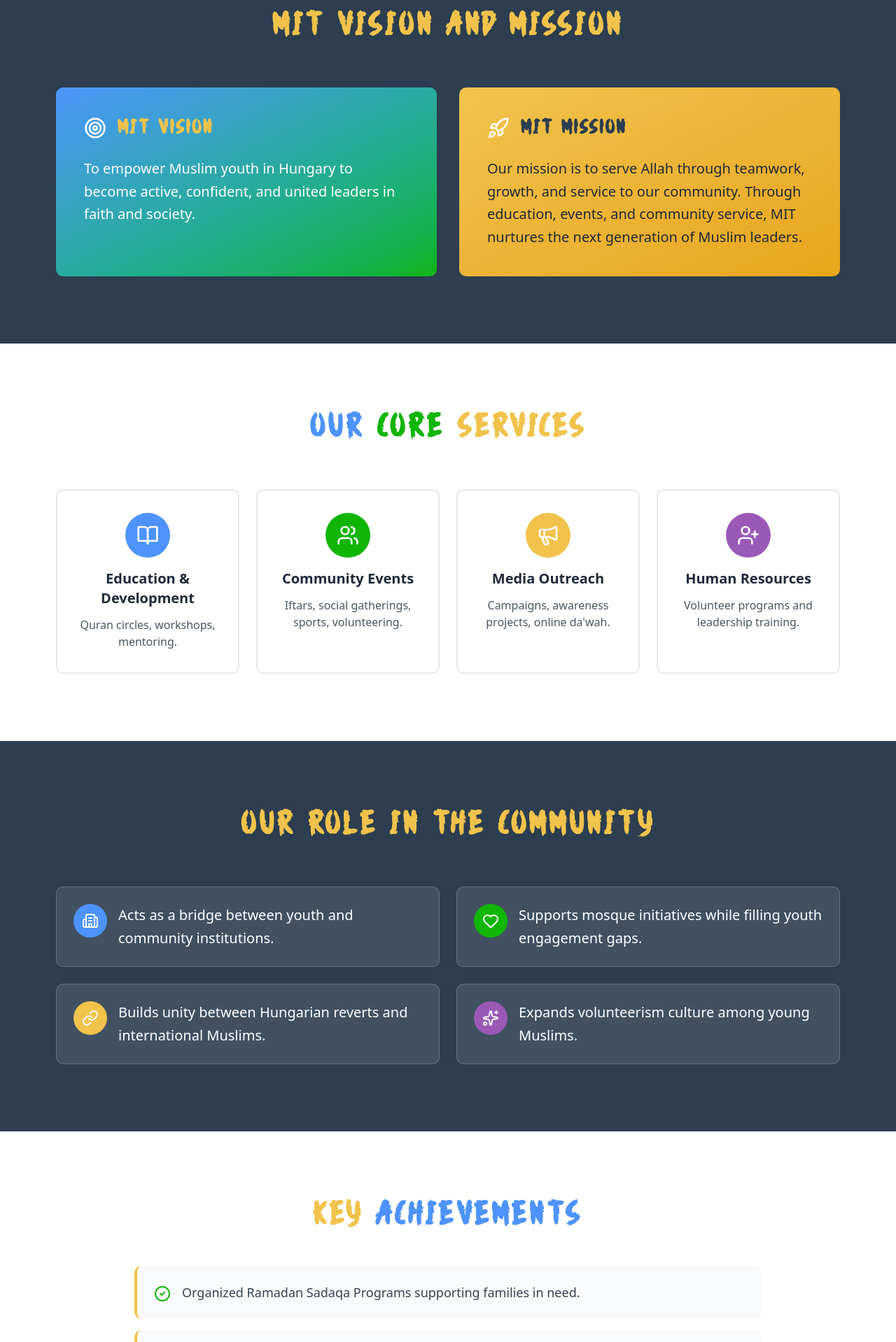
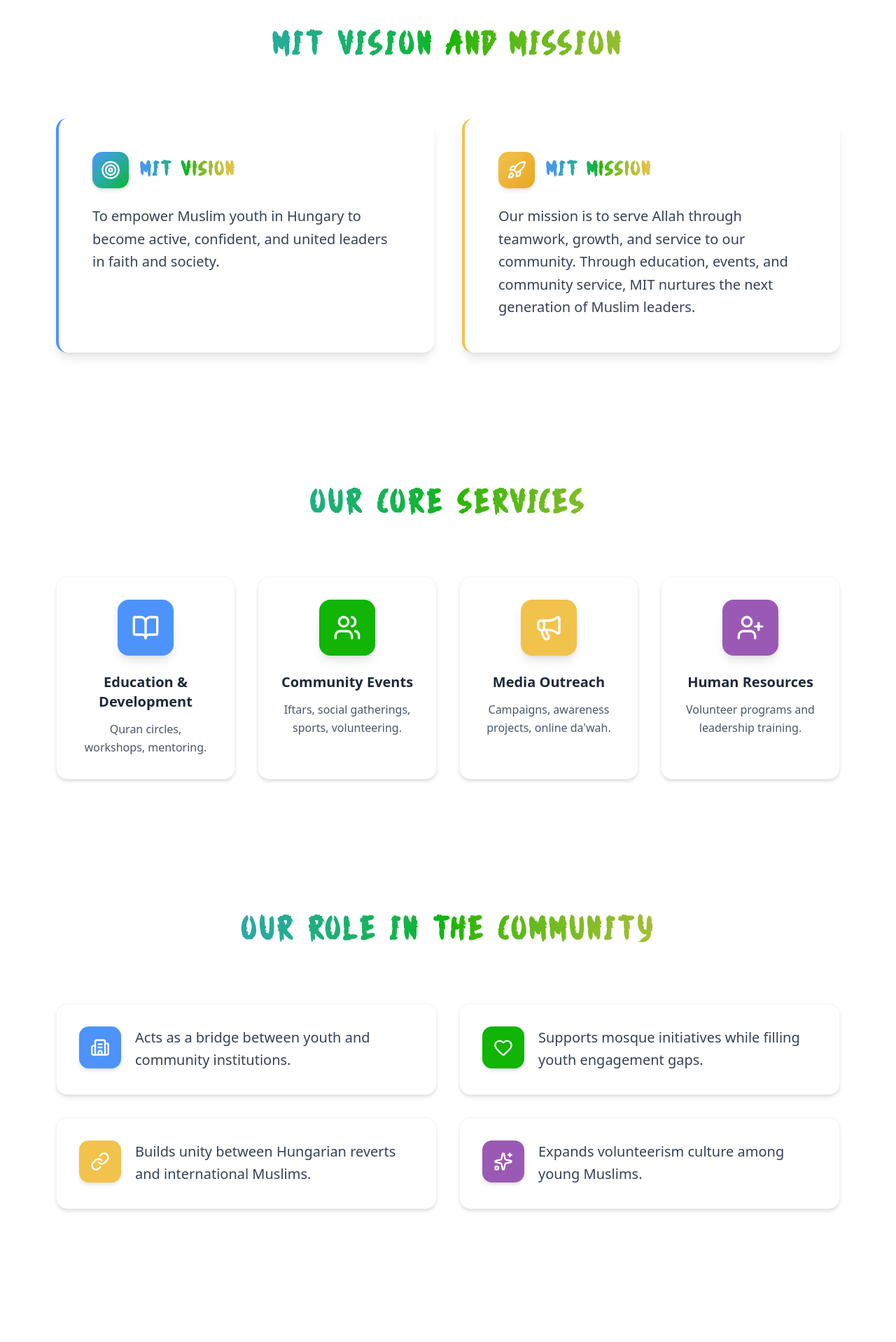
Before and after one commit to mota6em/mit, a Next.js app: page /en/about in a window 1280 px wide. Shown: the part 640-2558 px from the top of the page at 70% size. Built offline with nearby package versions, Linux system fonts and the light colour scheme.

Commit message:
feat(AboutPage): enhance AboutUs section layout and styling, update components for improved visual consistency

```diff
--- a/app/[locale]/layout.tsx
+++ b/app/[locale]/layout.tsx
@@ -3,6 +3,7 @@ import { notFound } from "next/navigation";
 import "../globals.css";
 import type { Metadata } from "next";
 import Footer from "@/components/Footer/Footer";
+import NavBar from "@/components/NavBar/NavBar";
 
 export async function generateStaticParams() {
   return [{ locale: "en" }, { locale: "hu" }];
@@ -58,6 +59,7 @@ export default async function LocaleLayout({ children, params }: any) {
     <html lang={locale}>
       <body className="flex flex-col min-h-screen">
         <I18nProvider messages={messages} locale={locale}>
+          <NavBar />
           <div className="flex-1">{children}</div>
           <Footer />
         </I18nProvider>
--- a/components/About/AboutUs.tsx
+++ b/components/About/AboutUs.tsx
@@ -4,7 +4,6 @@ import CoreServicesSection from "./CoreServicesSection";
 import CommunityRoleSection from "./CommunityRoleSection";
 import AchievementsSection from "./AchievementsSection";
 import FutureGoalsSection from "./FutureGoalsSection";
-import CallToActionSection from "./CallToActionSection";
 
 const AboutUs = () => {
   return (
@@ -15,7 +14,6 @@ const AboutUs = () => {
       <CommunityRoleSection />
       <AchievementsSection />
       <FutureGoalsSection />
-      <CallToActionSection />
     </div>
   );
 };
--- a/components/About/AchievementsSection.tsx
+++ b/components/About/AchievementsSection.tsx
@@ -16,19 +16,20 @@ const AchievementsSection = () => {
   return (
     <section className="py-24 px-6 md:px-12 lg:px-20 bg-white">
       <div className="max-w-6xl mx-auto">
-        <h2 className="text-3xl md:text-4xl lg:text-5xl font-bold text-center mb-12 text-gray-800 tracking-widest Ang-font">
-          <span className="text-[#f1c34c]">KEY </span>
-          <span className="text-[#4d93fb]">ACHIEVEMENTS</span>
+        <h2 className="text-3xl md:text-4xl lg:text-5xl font-bold text-center mb-16 tracking-widest Ang-font bg-gradient-to-r from-[#4d93fb] via-[#11b505] to-[#f1c34c] bg-clip-text text-transparent">
+          KEY ACHIEVEMENTS
         </h2>
 
-        <div className="space-y-4 max-w-4xl mx-auto">
+        <div className="space-y-5 max-w-4xl mx-auto">
           {achievements.map((achievement, index) => (
             <div
               key={index}
-              className="flex items-start gap-4 bg-gray-50 p-6 rounded-lg border-l-4 border-[#f1c34c]"
+              className="flex items-start gap-5 bg-white p-7 rounded-xl shadow-sm hover:shadow-lg transition-all duration-300 border-l-4 border-[#f1c34c] hover:border-[#11b505]"
             >
-              <CheckCircle2 className="w-6 h-6 text-[#11b505] flex-shrink-0 mt-1" />
-              <p className="text-lg text-gray-700">{achievement}</p>
+              <CheckCircle2 className="w-7 h-7 text-[#11b505] flex-shrink-0 mt-0.5" />
+              <p className="text-lg text-gray-700 leading-relaxed">
+                {achievement}
+              </p>
             </div>
           ))}
         </div>
--- a/components/About/CommunityRoleSection.tsx
+++ b/components/About/CommunityRoleSection.tsx
@@ -25,25 +25,27 @@ const CommunityRoleSection = () => {
   ];
 
   return (
-    <section className="py-24 px-6 md:px-12 lg:px-20 bg-[#2c3e50] text-white">
+    <section className="py-24 px-6 md:px-12 lg:px-20 bg-white">
       <div className="max-w-6xl mx-auto">
-        <h2 className="text-3xl md:text-4xl lg:text-5xl font-bold text-center mb-16 text-[#f1c34c] tracking-widest Ang-font">
+        <h2 className="text-3xl md:text-4xl lg:text-5xl font-bold text-center mb-20 tracking-widest Ang-font bg-gradient-to-r from-[#4d93fb] via-[#11b505] to-[#f1c34c] bg-clip-text text-transparent">
           OUR ROLE IN THE COMMUNITY
         </h2>
 
-        <div className="grid md:grid-cols-2 gap-6">
+        <div className="grid md:grid-cols-2 gap-8">
           {roleItems.map((item, index) => (
             <div
               key={index}
-              className="flex items-start gap-4 bg-white/10 p-6 rounded-lg border border-white/20"
+              className="flex items-start gap-5 bg-white p-8 rounded-2xl shadow-md hover:shadow-xl transition-all duration-300 border border-gray-100 "
             >
               <div
                 style={{ backgroundColor: item.color }}
-                className="p-3 rounded-full flex-shrink-0"
+                className="p-4 rounded-xl flex-shrink-0 shadow-md"
               >
-                <item.icon className="w-6 h-6 text-white" />
+                <item.icon className="w-7 h-7 text-white" />
               </div>
-              <p className="text-lg md:text-xl leading-relaxed">{item.text}</p>
+              <p className="text-lg md:text-xl leading-relaxed text-gray-700">
+                {item.text}
+              </p>
             </div>
           ))}
         </div>
--- a/components/About/CoreServicesSection.tsx
+++ b/components/About/CoreServicesSection.tsx
@@ -31,28 +31,28 @@ const CoreServicesSection = () => {
   return (
     <section className="py-24 px-6 md:px-12 lg:px-20 bg-white">
       <div className="max-w-6xl mx-auto">
-        <h2 className="text-3xl md:text-4xl lg:text-5xl font-bold text-center mb-16 text-gray-800 tracking-widest Ang-font">
-          <span className="text-[#4d93fb]">OUR </span>
-          <span className="text-[#11b505]">CORE </span>
-          <span className="text-[#f1c34c]">SERVICES</span>
+        <h2 className="text-3xl md:text-4xl lg:text-5xl font-bold text-center mb-20 tracking-widest Ang-font bg-gradient-to-r from-[#4d93fb] via-[#11b505] to-[#f1c34c] bg-clip-text text-transparent">
+          OUR CORE SERVICES
         </h2>
 
-        <div className="grid md:grid-cols-2 lg:grid-cols-4 gap-6">
+        <div className="grid md:grid-cols-2 lg:grid-cols-4 gap-8">
           {services.map((service, index) => (
             <div
               key={index}
-              className="bg-white p-8 rounded-lg border-2 border-gray-200"
+              className="bg-white p-8 rounded-2xl shadow-md hover:shadow-xl transition-all duration-300 border border-gray-100 group"
             >
               <div
                 style={{ backgroundColor: service.color }}
-                className="w-16 h-16 rounded-full flex items-center justify-center mb-4 mx-auto"
+                className="w-20 h-20 rounded-2xl flex items-center justify-center mb-6 mx-auto shadow-lg  transition-transform duration-300"
               >
-                <service.icon className="w-8 h-8 text-white" />
+                <service.icon className="w-10 h-10 text-white" />
               </div>
               <h3 className="text-xl font-bold text-center mb-3 text-gray-800">
                 {service.title}
               </h3>
-              <p className="text-center text-gray-600">{service.desc}</p>
+              <p className="text-center text-gray-600 leading-relaxed">
+                {service.desc}
+              </p>
             </div>
           ))}
         </div>
--- a/components/About/HeroSection.tsx
+++ b/components/About/HeroSection.tsx
@@ -1,12 +1,12 @@
 const HeroSection = () => {
   return (
-    <section className="py-24 px-6 md:px-12 lg:px-20 bg-[#2c3e50] text-white">
+    <section className="py-18 px-6 md:px-12 lg:px-20 bg-white">
       <div className="max-w-6xl mx-auto text-center">
-        <h1 className="text-4xl md:text-5xl lg:text-6xl font-bold tracking-widest Ang-font text-[#f1c34c] mb-8">
+        <h1 className="text-5xl md:text-6xl lg:text-7xl font-bold tracking-widest Ang-font bg-gradient-to-r from-[#4d93fb] via-[#11b505] to-[#f1c34c] bg-clip-text text-transparent mb-8">
           Who We Are
         </h1>
 
-        <p className="text-lg md:text-xl lg:text-2xl leading-relaxed text-white font-medium max-w-4xl mx-auto">
+        <p className="text-lg md:text-xl lg:text-2xl leading-relaxed text-gray-700 font-normal max-w-4xl mx-auto">
           The Youth Muslims of Hungary (MIT) is a volunteer-driven organization
           dedicated to uniting and empowering Muslim youth across Hungary. We
           provide a space for learning, collaboration, and personal growth,
--- a/components/About/VisionMissionSection.tsx
+++ b/components/About/VisionMissionSection.tsx
@@ -2,36 +2,40 @@ import { Target, Rocket } from "lucide-react";
 
 const VisionMissionSection = () => {
   return (
-    <section className="py-24 px-6 md:px-12 lg:px-20 bg-[#2c3e50] text-white">
+    <section className="py-24 px-6 md:px-12 lg:px-20 bg-white">
       <div className="max-w-6xl mx-auto">
-        <h2 className="text-3xl md:text-4xl lg:text-5xl font-bold text-center mb-16 text-[#f1c34c] tracking-widest Ang-font">
+        <h2 className="text-3xl md:text-4xl lg:text-5xl font-bold text-center mb-20 tracking-widest Ang-font bg-gradient-to-r from-[#4d93fb] via-[#11b505] to-[#f1c34c] bg-clip-text text-transparent">
           MIT VISION AND MISSION
         </h2>
 
-        <div className="grid md:grid-cols-2 gap-8">
+        <div className="grid md:grid-cols-2 gap-10">
           {/* Vision Card */}
-          <div className="bg-gradient-to-br from-[#4d93fb] to-[#11b505] p-8 md:p-10 rounded-lg">
+          <div className="bg-white p-10 md:p-12 rounded-2xl shadow-lg  transition-all duration-300 border-l-4 border-[#4d93fb] ">
             <div className="flex items-center gap-4 mb-6">
-              <Target className="w-8 h-8 text-white" />
-              <h3 className="text-2xl md:text-3xl font-bold text-[#f1c34c] tracking-widest Ang-font">
+              <div className="p-3 bg-gradient-to-br from-[#4d93fb] to-[#11b505] rounded-xl shadow-md">
+                <Target className="w-7 h-7 text-white" />
+              </div>
+              <h3 className="text-2xl md:text-3xl font-bold tracking-widest Ang-font bg-gradient-to-r from-[#4d93fb] via-[#11b505] to-[#f1c34c] bg-clip-text text-transparent">
                 MIT Vision
               </h3>
             </div>
-            <p className="text-lg md:text-xl leading-relaxed">
+            <p className="text-lg md:text-xl leading-relaxed text-gray-700">
               To empower Muslim youth in Hungary to become active, confident,
               and united leaders in faith and society.
             </p>
           </div>
 
           {/* Mission Card */}
-          <div className="bg-gradient-to-br from-[#f1c34c] to-[#e8a619] p-8 md:p-10 rounded-lg">
+          <div className="bg-white p-10 md:p-12 rounded-2xl shadow-lg  transition-all duration-300 border-l-4 border-[#f1c34c] ">
             <div className="flex items-center gap-4 mb-6">
-              <Rocket className="w-8 h-8 text-white" />
-              <h3 className="text-2xl md:text-3xl font-bold text-[#2c3e50] tracking-widest Ang-font">
+              <div className="p-3 bg-gradient-to-br from-[#f1c34c] to-[#e8a619] rounded-xl shadow-md">
+                <Rocket className="w-7 h-7 text-white" />
+              </div>
+              <h3 className="text-2xl md:text-3xl font-bold tracking-widest Ang-font bg-gradient-to-r from-[#4d93fb] via-[#11b505] to-[#f1c34c] bg-clip-text text-transparent">
                 MIT Mission
               </h3>
             </div>
-            <p className="text-lg md:text-xl leading-relaxed text-gray-800">
+            <p className="text-lg md:text-xl leading-relaxed text-gray-700">
               Our mission is to serve Allah through teamwork, growth, and
               service to our community. Through education, events, and community
               service, MIT nurtures the next generation of Muslim leaders.
--- a/components/Home/Home.tsx
+++ b/components/Home/Home.tsx
@@ -1,4 +1,3 @@
-import NavBar from "../NavBar/NavBar";
 import Hero from "./Hero";
 import EventsSection from "../Events/EventsSection";
 import Testimonials from "./Testimonials";
@@ -7,7 +6,6 @@ import WhoWeAre from "./WhoWeAre";
 const Home = () => {
   return (
     <div className="overflow-hidden md:mx-10">
-      <NavBar />
       <Hero />
       <WhoWeAre />
       <EventsSection type="upcoming" limit={3} />
--- a/components/NavBar/NavBar.tsx
+++ b/components/NavBar/NavBar.tsx
@@ -31,7 +31,7 @@ export default function NavBar() {
   ];
 
   return (
-    <header className="bg-white sticky top-0 z-50 px-2 md:px-0">
+    <header className="bg-white sticky top-0 z-50 px-2 md:px-10">
       <div className="container flex justify-between items-center px-0 py-2">
         <Link href={`/${locale}`} className="flex items-center">
           <div className="flex items-center space-x-4">
```
Also changed, not shown: components/About/CallToActionSection.tsx (+14 -6 lines), components/About/FutureGoalsSection.tsx (+16 -13 lines).
